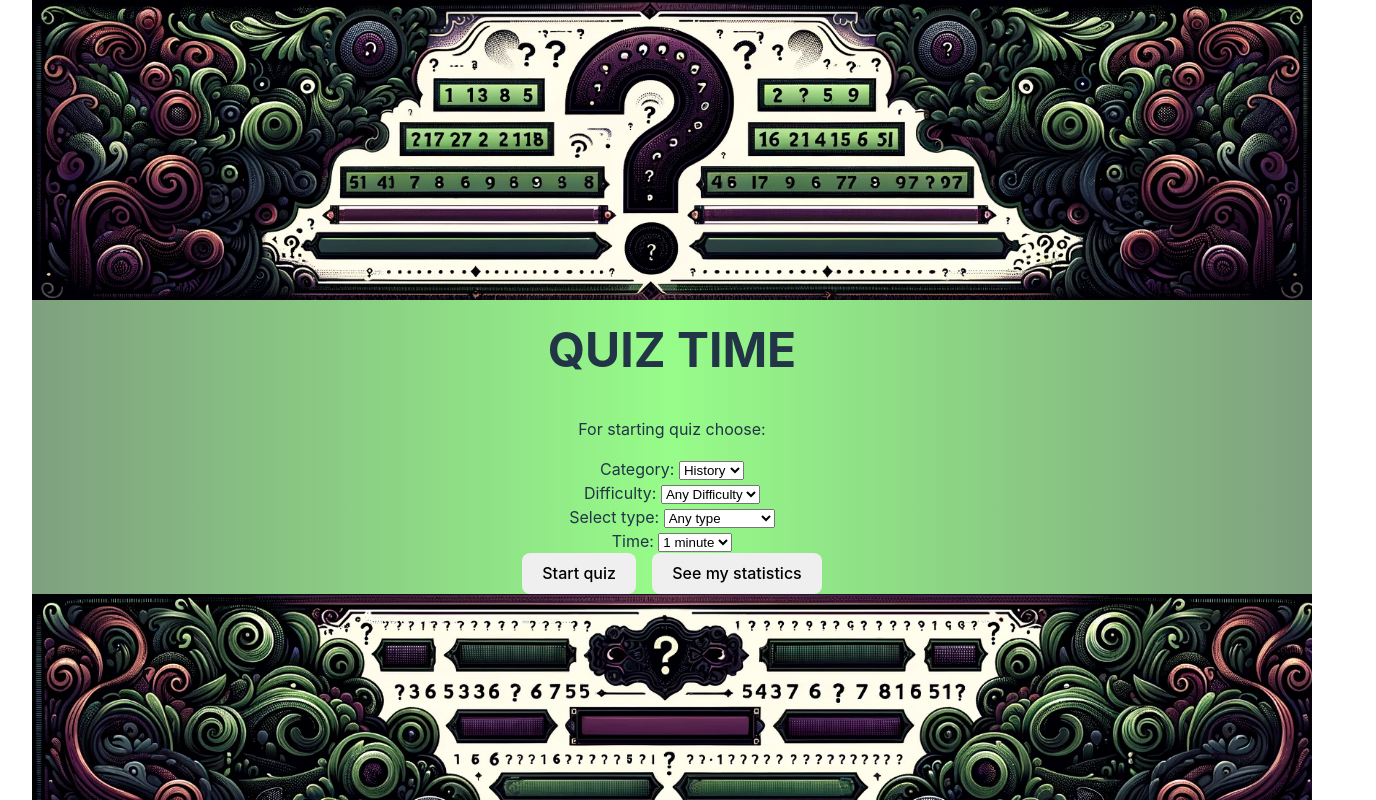
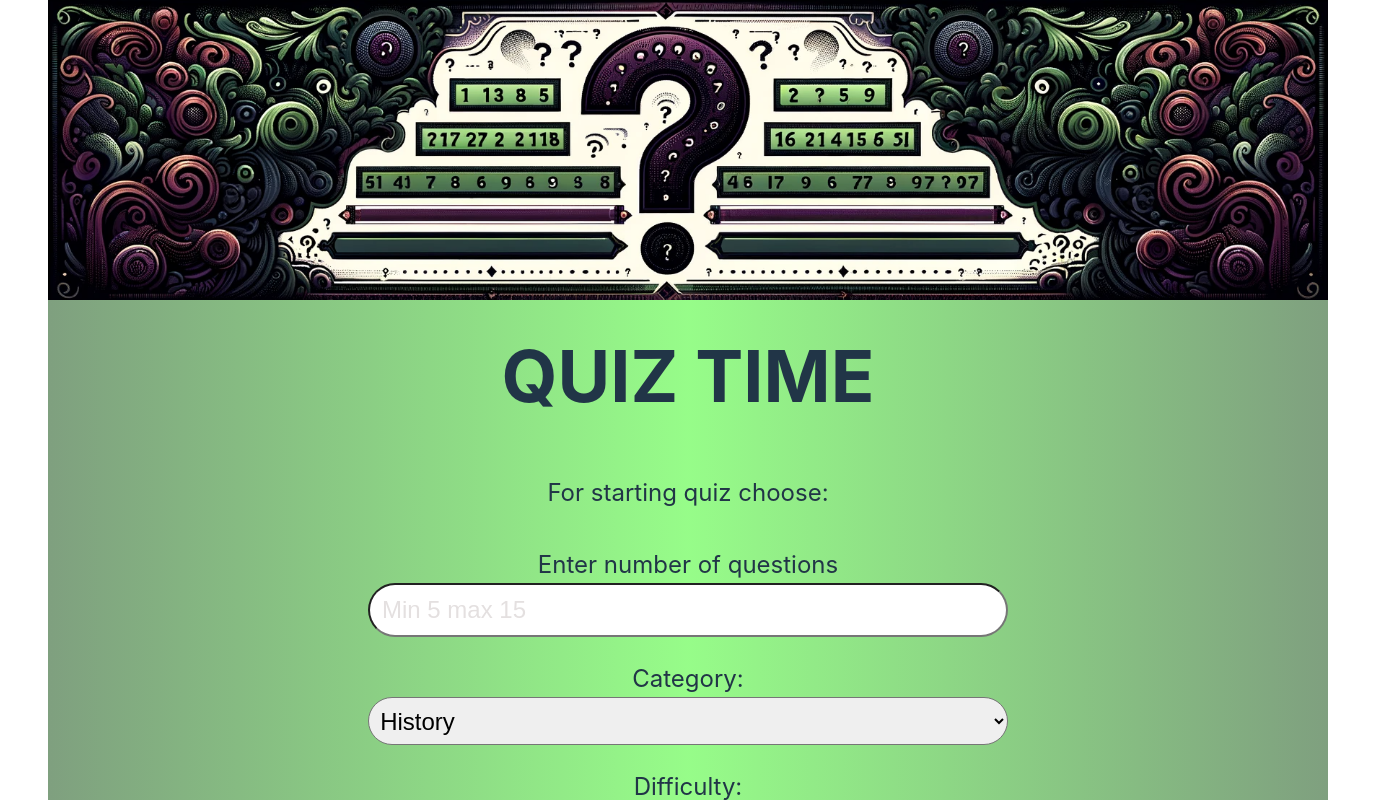
Before and after one commit to Evgeniy558/React_01.24, a React (Vite) app: page / in a window 1280 px wide. Shown: the top 800 px of the page, 1376 px wide, since content can reach past the window. Built offline with nearby package versions, Linux system fonts and the light colour scheme.

Commit message:
Add styles

```diff
--- a/src/App.css
+++ b/src/App.css
@@ -8,7 +8,6 @@
 }
 .header {
   height: 300px;
-
   background-repeat: no-repeat;
   background-image: url('./assets/images/backGroundFoneTop.png');
   background-size: cover;
--- a/src/components/Input/Input.jsx
+++ b/src/components/Input/Input.jsx
@@ -1,10 +1,19 @@
-const Input = () => {
+import css from './Input.module.css'
+const Input = ({ inputText, name }) => {
   return (
-    <>
-      <label>
-        <input></input>
+    <div className={css.inputContainer}>
+      <label htmlFor={name} className={css.lable}>
+        {inputText}
+        <input
+          type="text"
+          id={name}
+          name={name}
+          className={css.inputEl}
+          min={5}
+          max={15}
+          placeholder="Min 5 max 15"></input>
       </label>
-    </>
+    </div>
   )
 }
 export default Input
--- a/src/components/Input/Input.module.css
+++ b/src/components/Input/Input.module.css
@@ -0,0 +1,25 @@
+.inputContainer {
+  padding-top: 0.5rem;
+  padding-bottom: 0.5rem;
+  justify-content: center;
+  display: flex;
+  flex-direction: column;
+}
+.lable {
+  display: flex;
+  flex-direction: column;
+}
+.lable:hover {
+  cursor: pointer;
+}
+
+.inputEl {
+  display: block;
+  height: 2rem;
+  font-size: 1rem;
+  border-radius: 1.5rem;
+  padding-left: 0.5rem;
+}
+.inputEl::placeholder {
+  color: rgb(228, 224, 224);
+}
--- a/src/components/SelectInput/SelectInput.jsx
+++ b/src/components/SelectInput/SelectInput.jsx
@@ -1,10 +1,13 @@
+import css from './SelectInput.module.css'
 const SelectInput = ({ inputText, name, data = ['History', 'Politics'] }) => {
   return (
-    <div>
-      <label htmlFor={name}> {inputText} </label>
-      <select name={name} id={name}>
+    <div className={css.selectInputContainer}>
+      <label htmlFor={name} className={css.lable}>
+        {inputText}
+      </label>
+      <select name={name} id={name} className={css.selectEl}>
         {data.map((el, index) => (
-          <option value={el} key={index}>
+          <option value={el} key={index} className={css.option}>
             {el}
           </option>
         ))}
--- a/src/components/SelectInput/SelectInput.module.css
+++ b/src/components/SelectInput/SelectInput.module.css
@@ -0,0 +1,25 @@
+.selectInputContainer {
+  display: flex;
+  flex-direction: column;
+  padding-top: 0.5rem;
+  padding-bottom: 0.5rem;
+  justify-content: center;
+}
+.lable {
+  display: flex;
+  flex-direction: column;
+}
+
+.selectEl {
+  display: block;
+  height: 2rem;
+  font-size: 1rem;
+  padding: 0.3rem;
+  border-radius: 1rem;
+}
+.selectEl:hover {
+  cursor: pointer;
+}
+.option {
+  border-radius: 0.3rem;
+}
--- a/src/index.css
+++ b/src/index.css
@@ -2,6 +2,7 @@
   font-family: Inter, system-ui, Avenir, Helvetica, Arial, sans-serif;
   line-height: 1.5;
   font-weight: 400;
+  font-size: 24px;
 
   color-scheme: light dark;
   color: #213547;
--- a/src/pages/Home/Home.jsx
+++ b/src/pages/Home/Home.jsx
@@ -1,11 +1,18 @@
 import Button from '../../components/Button/Button'
 import SelectInput from '../../components/SelectInput/SelectInput'
 import css from './Home.module.css'
+import Input from '../../components/Input/Input'
+import { useEffect } from 'react'
 const Home = () => {
+  useEffect(() => {
+    console.log('render')
+  }, [])
   return (
     <section>
       <h1 className={css.title}>QUIZ TIME</h1>
       <p>For starting quiz choose:</p>
+      <div className={css.formContainer}>
+        <Input inputText="Enter number of questions" name="numOfQuestions" />
         <div className={css.inputContainer}>
           <SelectInput inputText="Category:" name="category" />
           <SelectInput
@@ -20,6 +27,7 @@ const Home = () => {
           />
           <SelectInput inputText="Time:" name="time" data={['1 minute', '2 minute', '3 minute']} />
         </div>
+      </div>
       <div className={css.buttonContainer}>
         <Button textButton="Start quiz" />
         <Button textButton="See my statistics" />
--- a/src/pages/Home/Home.module.css
+++ b/src/pages/Home/Home.module.css
@@ -1,4 +1,8 @@
 section {
+  display: flex;
+  flex-direction: column;
+  align-items: center;
+
   background: rgb(0, 51, 0);
   background: linear-gradient(
     90deg,
@@ -7,12 +11,13 @@ section {
     rgba(0, 65, 0, 0.5) 100%
   );
 }
+.formContainer {
+  width: 50%;
+}
 .title {
   margin: 0;
   padding-top: 0.5em;
   padding-bottom: 0.5em;
-}
-.inputContainer {
 }
 
 .buttonContainer {
@@ -20,3 +25,7 @@ section {
   justify-content: center;
   gap: 1em;
 }
+.buttonContainer {
+  padding-top: 1.5rem;
+  padding-bottom: 1.5rem;
+}
```
Also changed, not shown: 1 other file (tests, documents, lock files or other folders). Lines whose indentation alone changed are shown as unchanged.
